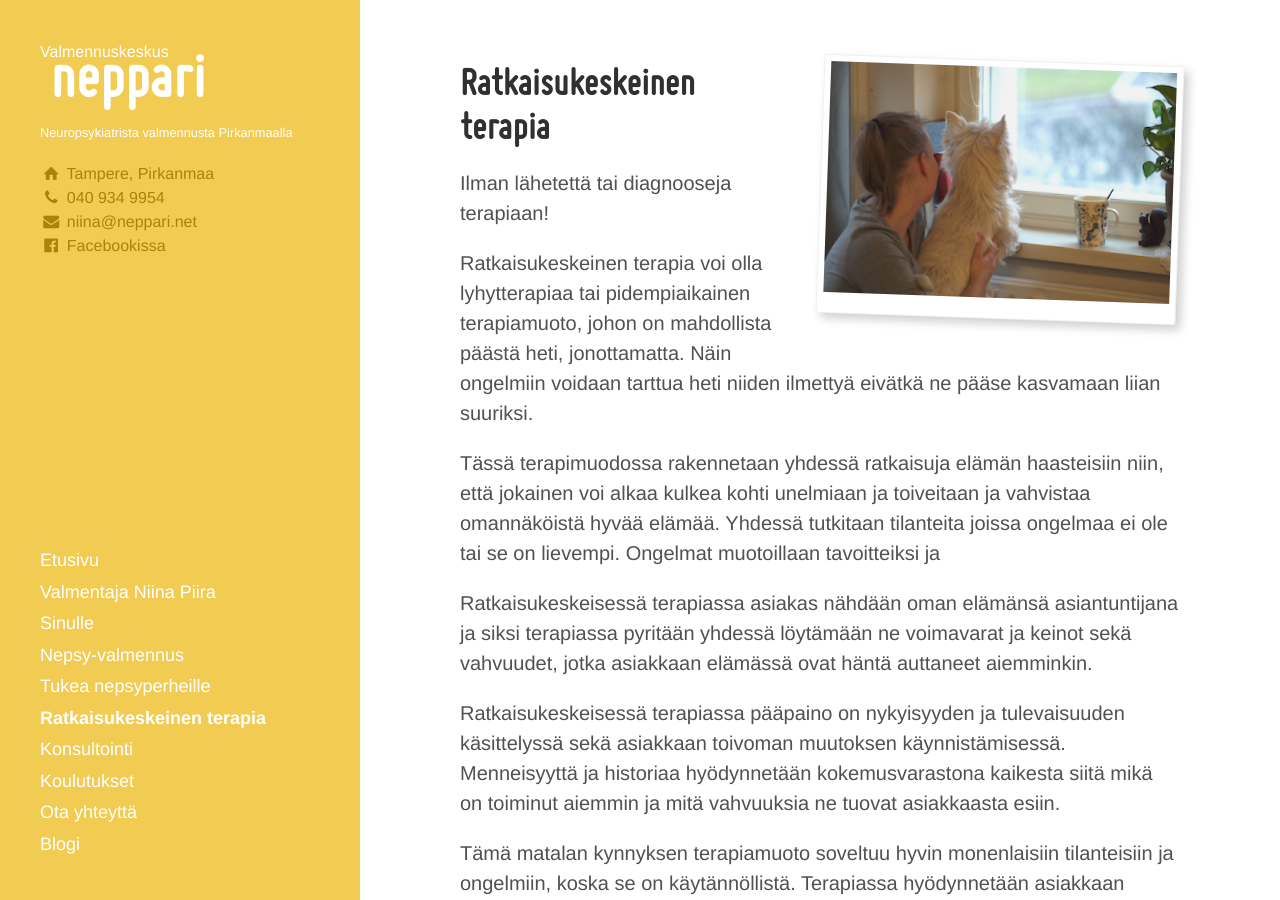
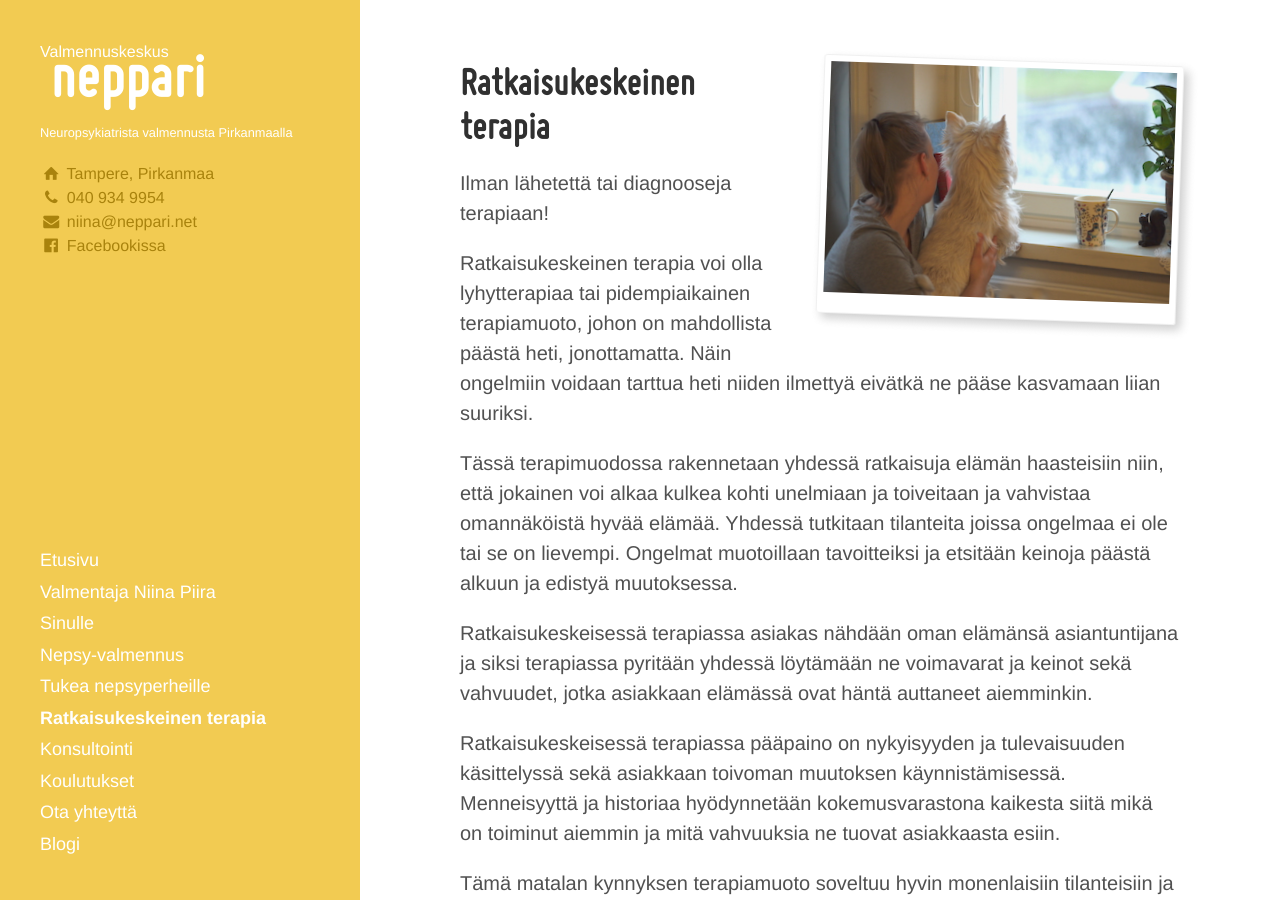
Before and after one commit to niinapiira/neppari.net, a Jekyll site: the page built from ratkaisukeskeinen-terapia.md, in a window 1280 px wide and 900 px high. Built offline with Jekyll 4.4.1, drawn with Linux system fonts in a browser that asks for light colours.

Commit message:
Update ratkaisukeskeinen-terapia.md

```diff
--- a/ratkaisukeskeinen-terapia.md
+++ b/ratkaisukeskeinen-terapia.md
@@ -10,7 +10,7 @@ Ilman lähetettä tai diagnooseja terapiaan!
 
 Ratkaisukeskeinen terapia voi olla lyhytterapiaa tai pidempiaikainen terapiamuoto, johon on mahdollista päästä heti, jonottamatta. Näin ongelmiin voidaan tarttua heti niiden ilmettyä eivätkä ne pääse kasvamaan liian suuriksi.
 
-Tässä terapimuodossa rakennetaan yhdessä ratkaisuja elämän haasteisiin niin, että jokainen voi alkaa kulkea kohti unelmiaan ja toiveitaan ja vahvistaa omannäköistä hyvää elämää. Yhdessä tutkitaan tilanteita joissa ongelmaa ei ole tai se on lievempi. Ongelmat muotoillaan tavoitteiksi ja
+Tässä terapimuodossa rakennetaan yhdessä ratkaisuja elämän haasteisiin niin, että jokainen voi alkaa kulkea kohti unelmiaan ja toiveitaan ja vahvistaa omannäköistä hyvää elämää. Yhdessä tutkitaan tilanteita joissa ongelmaa ei ole tai se on lievempi. Ongelmat muotoillaan tavoitteiksi ja etsitään keinoja päästä alkuun ja edistyä muutoksessa.
 
 Ratkaisukeskeisessä terapiassa asiakas nähdään oman elämänsä asiantuntijana ja siksi terapiassa pyritään yhdessä löytämään ne voimavarat ja keinot sekä vahvuudet, jotka asiakkaan elämässä ovat häntä auttaneet aiemminkin.
 
```
